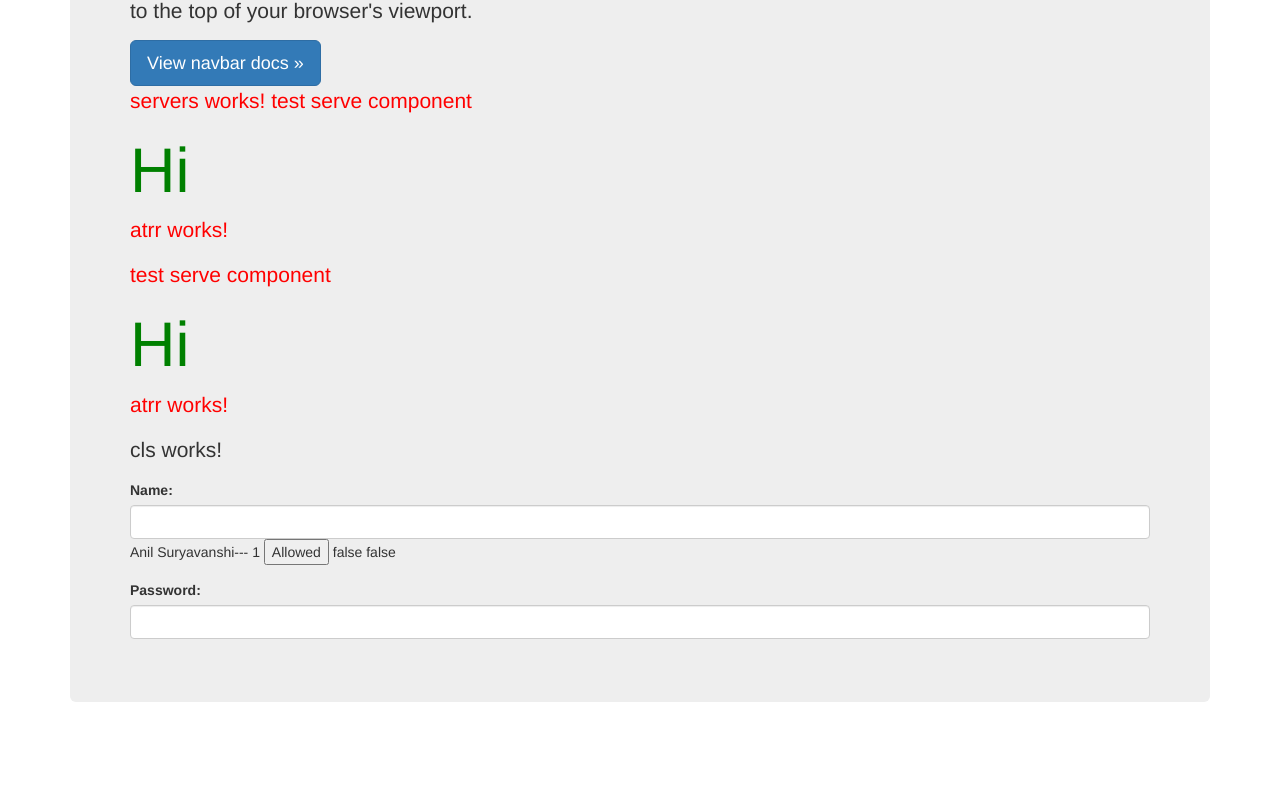
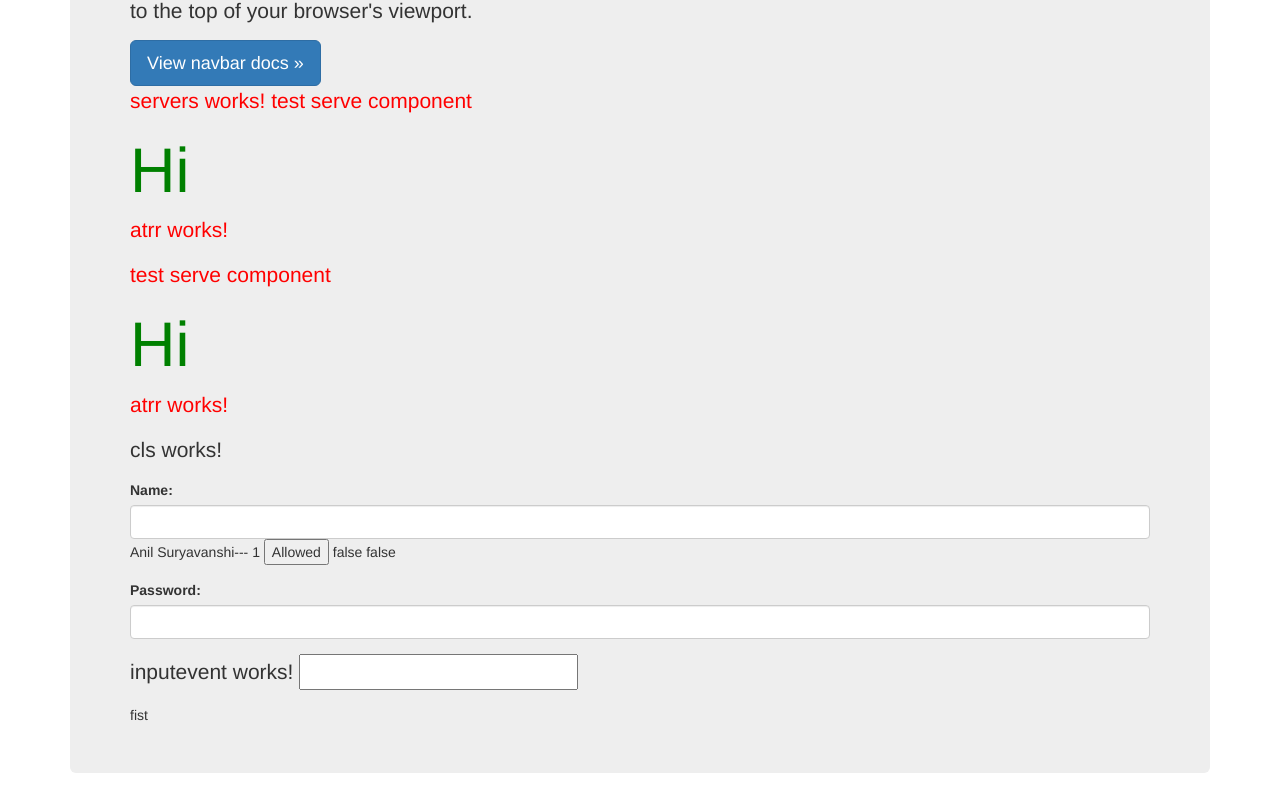
Before and after one commit to acharyaks90Academy/angular2-Tut, an Angular app: page / in a window 1280 px wide. Shown: the part 257-1060 px from the top of the page. Before the commit the page ends 989 px from the top, so only its background shows below. Built offline with nearby package versions, Linux system fonts and the light colour scheme.

Commit message:
Step belong to event Binding

```diff
--- a/src/app/app.component.html
+++ b/src/app/app.component.html
@@ -29,6 +29,6 @@
         <p class="lead">This example is a quick exercise to illustrate how fixed to top navbar works. As you scroll, it will remain fixed to the top of your browser's viewport.</p>
         <a class="btn btn-lg btn-primary" href="../../components/navbar/" role="button">View navbar docs &raquo;</a>
         <app-servers>nsdk</app-servers>
-
+         <app-inputevent></app-inputevent>
       </div>
     </div>
--- a/src/app/app.module.ts
+++ b/src/app/app.module.ts
@@ -8,6 +8,7 @@ import { ServerComponent } from './server/server.component';
 import { ServersComponent } from './servers/servers.component';
 import { AtrrComponent } from './atrr/atrr.component';
 import { ClsComponent } from './cls/cls.component';
+import { InputeventComponent } from './inputevent/inputevent.component';
 
 
 @NgModule({
@@ -16,7 +17,8 @@ import { ClsComponent } from './cls/cls.component';
     ServerComponent,
     ServersComponent,
     AtrrComponent,
-    ClsComponent
+    ClsComponent,
+    InputeventComponent
   ],
   imports: [
     BrowserModule,
--- /dev/null
+++ b/src/app/inputevent/inputevent.component.html
@@ -0,0 +1,6 @@
+<p>
+  inputevent works!
+  <input type="text" (input)="updateValue($event)">
+
+</p>
+<span>{{myname}}</span>
--- /dev/null
+++ b/src/app/inputevent/inputevent.component.ts
@@ -0,0 +1,19 @@
+import { Component, OnInit } from '@angular/core';
+
+@Component({
+  selector: 'app-inputevent',
+  templateUrl: './inputevent.component.html',
+  styleUrls: ['./inputevent.component.css']
+})
+export class InputeventComponent implements OnInit {
+  myname : string = "fist";
+  constructor() { }
+
+  ngOnInit() {
+  }
+  updateValue(event:Event){
+this.myname = (<HTMLInputElement>event.target).value;
+  }
+
+
+}
```
Also changed, not shown: src/app/inputevent/inputevent.component.css (added), 1 other file (tests, documents, lock files or other folders).
